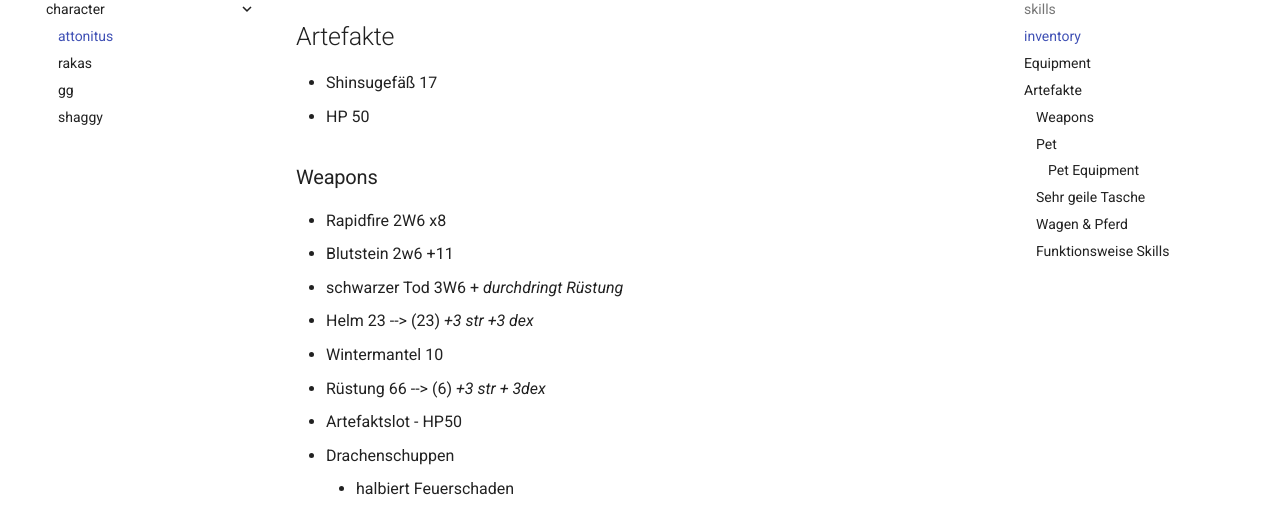
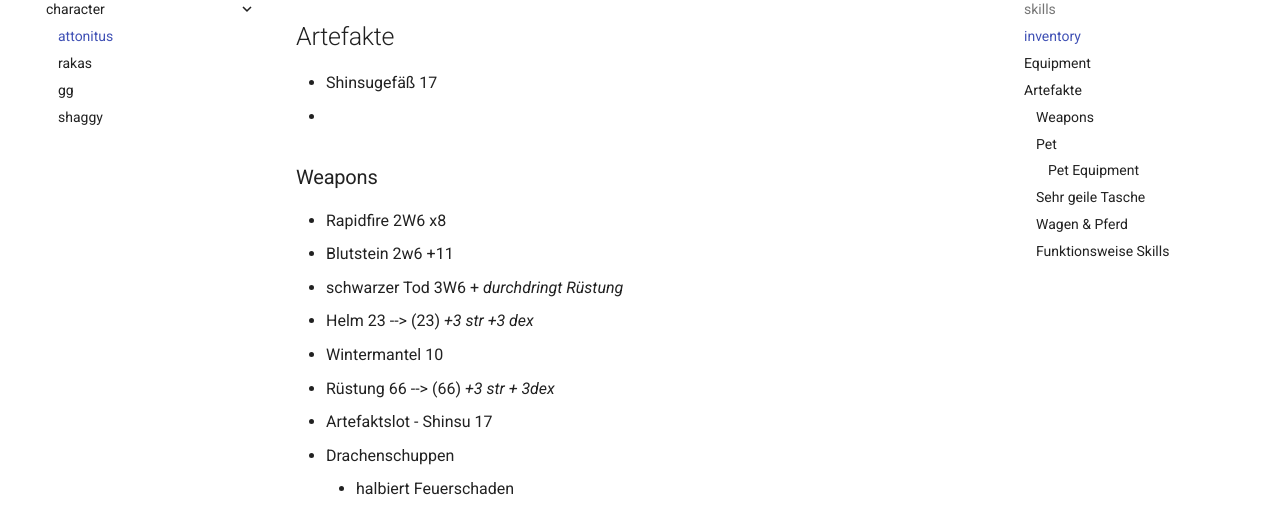
Before and after one commit to mkdocs-pnp/avalon, an MkDocs documentation site: the page built from docs/character/attonitus_fulgur.md, in a window 1280 px wide and 900 px high, scrolled down 1086 px. Shown: the part 153-666 px from the top of the window. Built offline with MkDocs 1.6.1 and Material for MkDocs 9.7.7, drawn with Linux system fonts in a browser that asks for light colours; some of the changed text lies outside the part shown.

Commit message:
Update attonitus_fulgur.md

```diff
--- a/docs/character/attonitus_fulgur.md
+++ b/docs/character/attonitus_fulgur.md
@@ -35,7 +35,7 @@
 
 ## Artefakte
 * Shinsugefäß 17
-* HP 50
+*
 
 ### Weapons
 
@@ -44,8 +44,8 @@
 * schwarzer Tod            3W6 + _durchdringt Rüstung_
 * Helm                     23 --> (23) _+3 str +3 dex_
 * Wintermantel             10
-* Rüstung                  66 --> (6) _+3 str + 3dex_
-  * Artefaktslot - HP50
+* Rüstung                  66 --> (66) _+3 str + 3dex_
+  * Artefaktslot - Shinsu 17
   * Drachenschuppen
     * halbiert Feuerschaden
   * versehen mit Kristallen (aufgeladen mit Strom x3)--> 1 aktiviert
```
Also changed, not shown: other parts of docs/character/attonitus_fulgur.md (+1 -1 lines).
